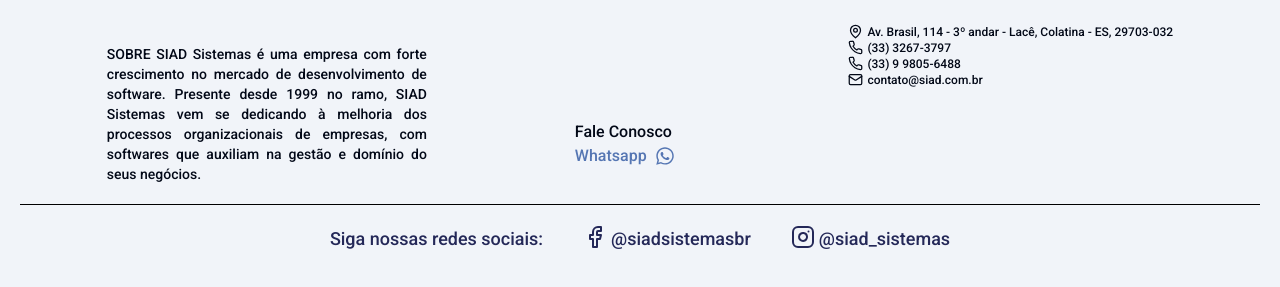
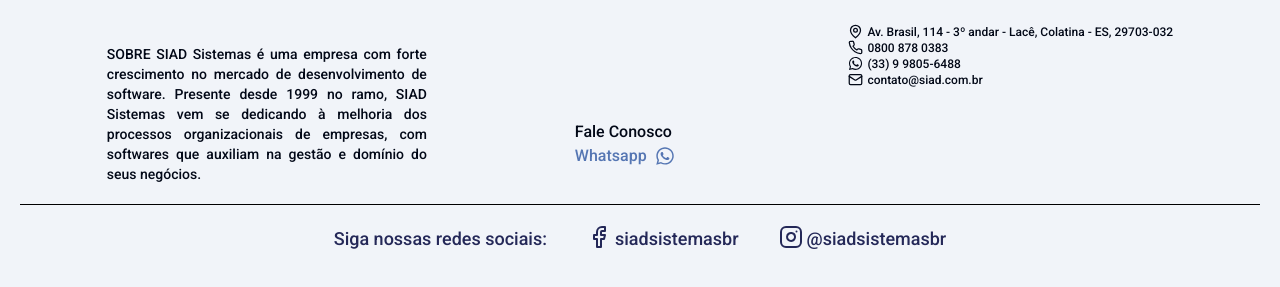
Before and after one commit to EvaldoFerreiraMoreira/site-siad, a Next.js app: page / in a window 1280 px wide. Shown: the part 4390-4677 px from the top of the page. Built offline with nearby package versions, Linux system fonts and the light colour scheme.

Commit message:
fix: footer contato / rede social

```diff
--- a/src/components/ui/componentsMobile/FooterMobile.tsx
+++ b/src/components/ui/componentsMobile/FooterMobile.tsx
@@ -54,10 +54,10 @@
             </p>
             <p className="flex gap-1">
               <Phone size={15} />
-              (33) 3267-3797
+              0800 878 0383
             </p>
             <p className="flex gap-1">
-              <Phone size={15} />
+              <FaWhatsapp size={15} />
               (33) 9 9805-6488
             </p>
             <p className="flex gap-1">
@@ -74,13 +74,13 @@
         <Link href="https://www.facebook.com/siadsistemasbr">
           <p className="flex gap-1">
             <Facebook />
-            @siadsistemasbr
+            siadsistemasbr
           </p>
         </Link>
-        <Link href="https://www.instagram.com/siad_sistemas/">
+        <Link href="https://www.instagram.com/siadsistemasbr/">
           <p className="flex gap-1">
             <Instagram />
-            @siad_sistemas
+            @siadsistemasbr
           </p>
         </Link>
       </div>
--- a/src/components/ui/componentsWeb/FooterWeb.tsx
+++ b/src/components/ui/componentsWeb/FooterWeb.tsx
@@ -69,10 +69,10 @@
             </p>
             <p className="flex gap-1">
               <Phone size={15} />
-              (33) 3267-3797
+              0800 878 0383
             </p>
             <p className="flex gap-1">
-              <Phone size={15} />
+              <FaWhatsapp size={15} />
               (33) 9 9805-6488
             </p>
             <p className="flex gap-1">
@@ -90,13 +90,13 @@
         <Link href="https://www.facebook.com/siadsistemasbr">
           <p className="flex gap-1">
             <Facebook />
-            @siadsistemasbr
+            siadsistemasbr
           </p>
         </Link>
-        <Link href="https://www.instagram.com/siad_sistemas/">
+        <Link href="https://www.instagram.com/siadsistemasbr/">
           <p className="flex gap-1">
             <Instagram />
-            @siad_sistemas
+            @siadsistemasbr
           </p>
         </Link>
       </div>
```
